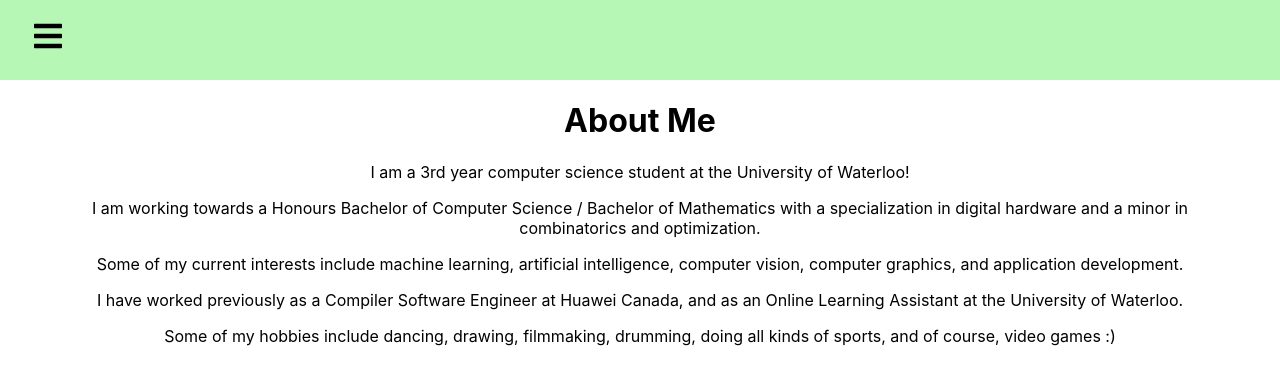
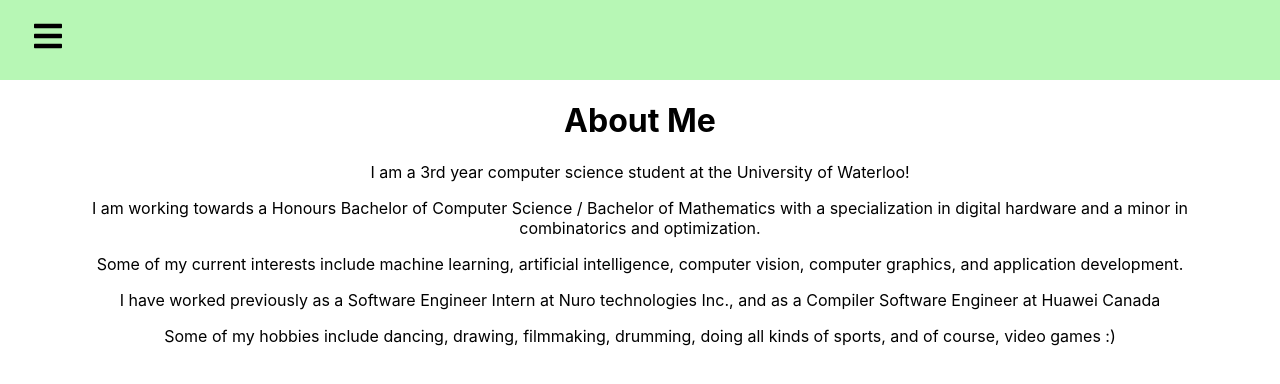
Before and after one commit to benlin1221/benlin1221.github.io, a React (Create React App) app: page /about in a window 1280 px wide. Shown: the top 384 px of the page. Built offline with nearby package versions, Linux system fonts and the light colour scheme.

Commit message:
updated information for 3B

```diff
--- a/public/index.html
+++ b/public/index.html
@@ -24,7 +24,7 @@
       work correctly both with client-side routing and a non-root public URL.
       Learn how to configure a non-root public URL by running `npm run build`.
     -->
-    <title>React App</title>
+    <title>Ben Lin</title>
   </head>
   <body>
     <noscript>You need to enable JavaScript to run this app.</noscript>
--- a/src/pages/About.js
+++ b/src/pages/About.js
@@ -7,7 +7,7 @@ function About() {
       <p>I am a 3rd year computer science student at the University of Waterloo!</p>
       <p>I am working towards a Honours Bachelor of Computer Science / Bachelor of Mathematics with a specialization in digital hardware and a minor in combinatorics and optimization.</p>
       <p>Some of my current interests include machine learning, artificial intelligence, computer vision, computer graphics, and application development.</p>
-      <p>I have worked previously as a Compiler Software Engineer at Huawei Canada, and as an Online Learning Assistant at the University of Waterloo.</p>
+      <p>I have worked previously as a Software Engineer Intern at Nuro technologies Inc., and as a Compiler Software Engineer at Huawei Canada</p>
       <p>Some of my hobbies include dancing, drawing, filmmaking, drumming, doing all kinds of sports, and of course, video games :)</p>
     </div>
   );
--- a/src/pages/Home.js
+++ b/src/pages/Home.js
@@ -9,7 +9,7 @@ function Home() {
         <img src={dp} alt="Me"/>
       </div>
       <h1>Hi, my name is Ben Lin.</h1>
-      <p>3A Honours Computer Science (Co-op) @ University of Waterloo</p>
+      <p>3B Honours Computer Science (Co-op) @ University of Waterloo</p>
     </div>
   );
 }
```
